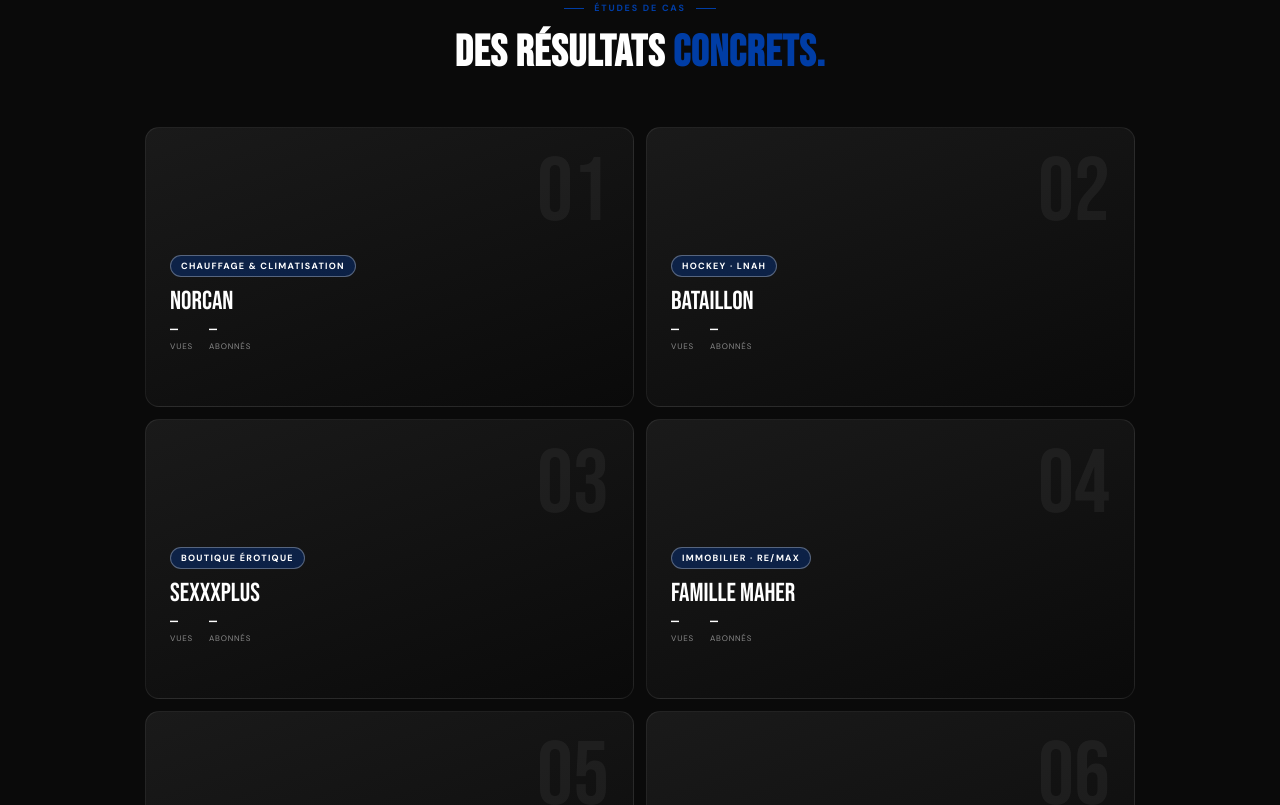
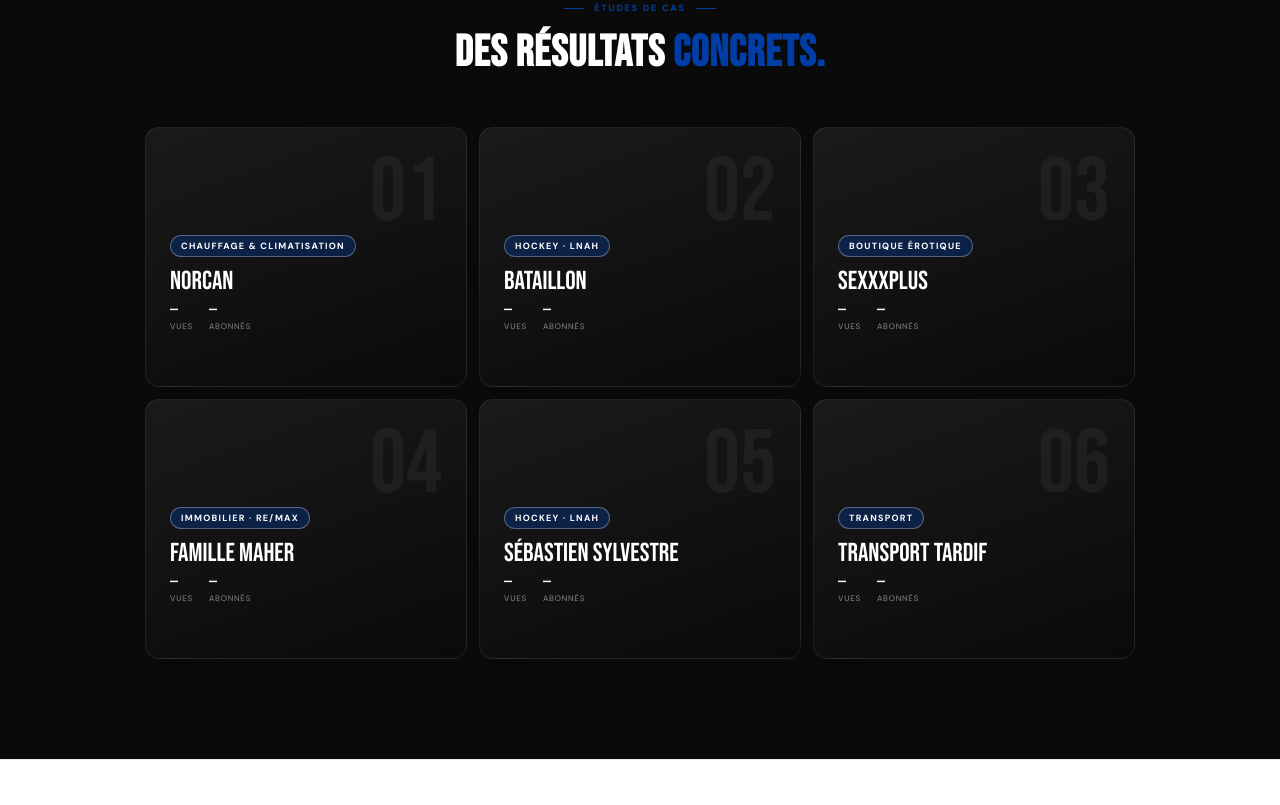
Before and after one commit to auchumedia/auchumedia-website, a React (Create React App) app: page / in a window 1280 px wide. Shown: the part 1535-2340 px from the top of the page. Built offline with nearby package versions, Linux system fonts and the light colour scheme.

Commit message:
Grille études de cas en 3 colonnes (2 rangées de 3), cartes à 260px

```diff
--- a/src/pages/Home.js
+++ b/src/pages/Home.js
@@ -431,7 +431,7 @@ export default function Home() {
           </div>
         </FadeIn>
 
-        <div style={{ display: 'grid', gridTemplateColumns: 'repeat(2, 1fr)', gap: '12px', maxWidth: '990px', margin: '0 auto', width: '100%' }}>
+        <div style={{ display: 'grid', gridTemplateColumns: 'repeat(3, 1fr)', gap: '12px', maxWidth: '990px', margin: '0 auto', width: '100%' }}>
           {projets.map((p, i) => (
             <FadeIn key={p.slug} delay={i * 0.06}>
               <Link
@@ -440,7 +440,7 @@ export default function Home() {
                 onMouseLeave={() => setHoveredProjet(null)}
                 style={{
                   position: 'relative', display: 'block', overflow: 'hidden', borderRadius: '14px',
-                  border: '0.5px solid rgba(255,255,255,0.08)', height: '280px', textDecoration: 'none',
+                  border: '0.5px solid rgba(255,255,255,0.08)', height: '260px', textDecoration: 'none',
                   background: 'linear-gradient(160deg, #1a1a1a 0%, #0a0a0a 100%)',
                 }}
               >
```
